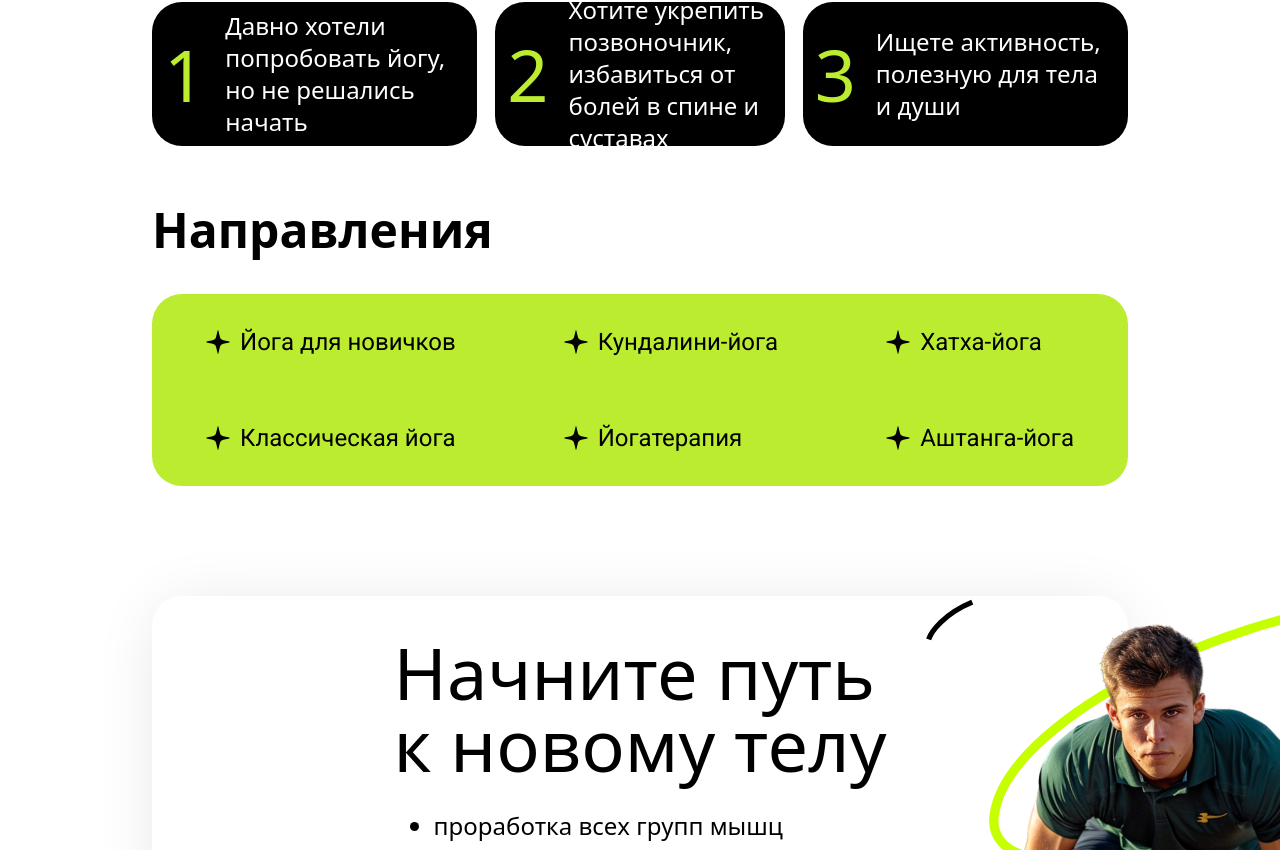
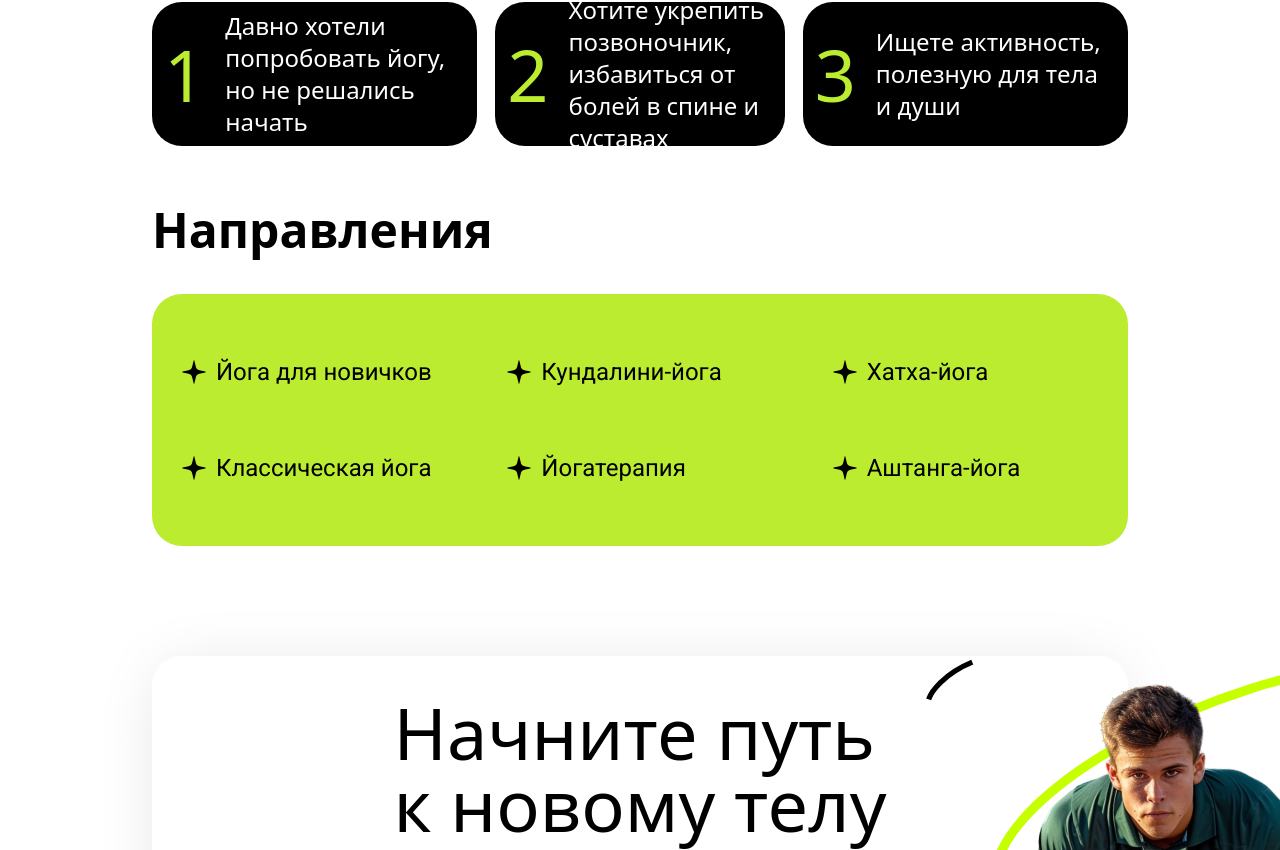
Before and after one commit to ruslankrivilin/SkyFitnessPro_TeamDev, a React (Vite) app: page / in a window 1280 px wide. Shown: the part 870-1720 px from the top of the page. Built offline with nearby package versions, Linux system fonts and the light colour scheme.

Commit message:
dir поправил поизицую текста

```diff
--- a/src/components/DataComponents/Directions/Directions.tsx
+++ b/src/components/DataComponents/Directions/Directions.tsx
@@ -1,16 +1,16 @@
 
 export default function Directions() {
   return (
-    <div className="container mx-auto flex flex-col py-l" >
+    <div className="container  flex flex-col py-l" >
       <p className="pb-10 text-5xl font-bold">Направления</p>
       <div className="rounded-blockRadius container flex flex-row bg-mainColor">
-        <div className="mx-auto flex flex-col">
+        <div className="p-l w-2/6 flex flex-col">
           <div className="items-centr flex">
             <div className="flex items-center pb-8 pt-8">
               <svg className="h-6 w-6">
                 <use xlinkHref="/icons/sprite.svg#icon-star-4" />
               </svg>
-              <h2 className="pl-s font-defaultFont text-2xl text-black">
+              <h2 className="pl-s font-defaultFont text-2xl  text-black">
                 Йога для новичков
               </h2>
             </div>
@@ -26,7 +26,7 @@ export default function Directions() {
             </div>
           </div>
         </div>
-        <div className="mx-auto flex flex-col">
+        <div className="p-l w-2/6 flex flex-col">
           <div className="flex items-center">
             <div className="flex items-center pb-8 pt-8">
               <svg className="h-6 w-6">
@@ -48,7 +48,7 @@ export default function Directions() {
             </div>
           </div>
         </div>
-        <div className="mx-auto flex flex-col">
+        <div className="p-l w-2/6 flex flex-col">
           <div className="flex items-center">
             <div className="flex items-center pb-8 pt-8">
               <svg className="h-6 w-6">
--- a/src/components/OtherComponents/LowStartMan/LowStartMan.tsx
+++ b/src/components/OtherComponents/LowStartMan/LowStartMan.tsx
@@ -3,10 +3,10 @@ import CallText from "../CallText/CallText";
 export default function LowStartMan() {
   return (
     <div className="container mt-20 flex w-auto rounded-blockRadius shadow-[0_4px_67px_-12px_rgba(0,0,0,0.13)]">
-      <div className="mx-auto rounded-blockRadius flex">
-        <CallText />
+      <div className=" md:flex flex-row-reverse mx-auto rounded-blockRadius">
+
         <div className="absolut flex h-80 justify-around">
-          <div className="w-full] h-full">
+          <div className="w-full] h-full ">
             <div>
               <svg className="absolute z-20 h-12 w-12">
                 <use xlinkHref="/icons/sprite.svg#icon-arc-small" />
@@ -23,6 +23,7 @@ export default function LowStartMan() {
             </svg>
           </div>
         </div>
+        <CallText />
       </div>
     </div>
   );
--- a/src/pages/CoursePage/CoursePage.tsx
+++ b/src/pages/CoursePage/CoursePage.tsx
@@ -7,11 +7,13 @@ import LowStartMan from "../../components/OtherComponents/LowStartMan/LowStartMa
 export default function CoursePage() {
   return (
     <>
+      <div className="flex flex-col container mx-auto md: ">
       <Header />
       <CourseLogo />
       <FittingText />
       <Directions />
       <LowStartMan/>
+      </div>
     </>
   );
 }
```
